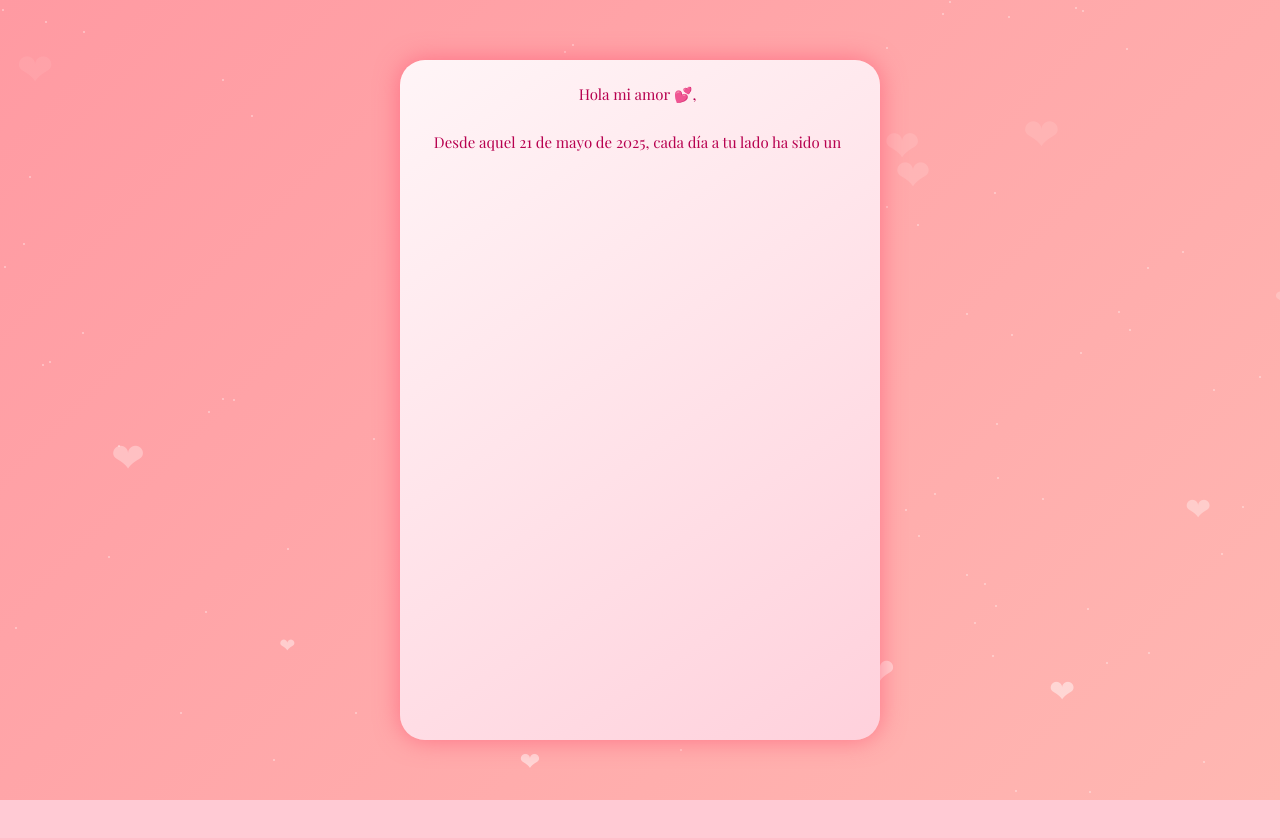
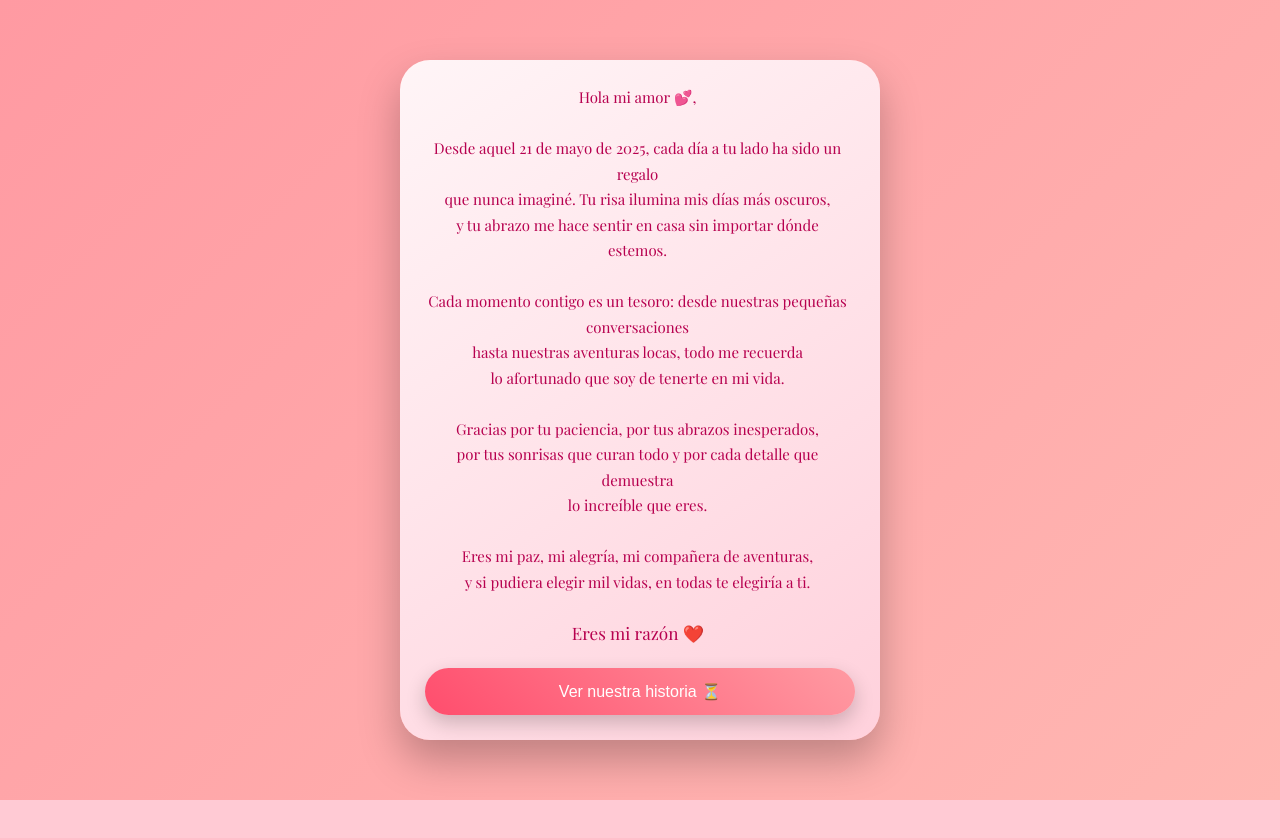
Before and after one commit to JesuusGamez/san-valentin, a plain HTML site: page index.html in a window 1280 px wide. Both pictures are taken after a click on the button "Abrir mi carta 💌". After the commit the page ends 800 px from the top, so only its background shows below. Drawn offline with nearby package versions, Linux system fonts and the light colour scheme; animation ran at ten frames a second.

Commit message:
Update index.html

```diff
--- a/index.html
+++ b/index.html
@@ -2,7 +2,9 @@
 <html lang="es">
 <head>
 <meta charset="UTF-8">
-<meta name="viewport" content="width=device-width, initial-scale=1.0, viewport-fit=cover">
+<meta name="viewport"
+content="width=device-width, initial-scale=1.0, viewport-fit=cover, user-scalable=no">
+<meta name="theme-color" content="#ff4d6d">
 <title>Nuestra Historia ❤️</title>
 
 <style>
@@ -19,53 +21,13 @@ html,body{
     color:white;
 }
 
-/* Fondo */
+/* Fondo animado */
 #background{
     position:fixed;
     inset:0;
     background: linear-gradient(135deg, #ff9aa2, #ffb7b2);
     z-index:0;
-    transition: transform 1s ease;
-}
-
-/* Estrellas */
-#stars{
-    position:fixed;
-    width:100%;
-    height:100%;
-    z-index:1;
-}
-.star{
-    position:absolute;
-    width:2px;
-    height:2px;
-    background:white;
-    opacity:0.8;
-    animation:twinkle 2s infinite alternate;
-}
-@keyframes twinkle{
-    from{opacity:0.3;}
-    to{opacity:1;}
-}
-
-/* Corazones */
-#floatingHearts{
-    position:fixed;
-    width:100%;
-    height:100%;
-    pointer-events:none;
-    overflow:hidden;
-    z-index:1;
-}
-.floating-heart{
-    position:absolute;
-    bottom:-50px;
-    color:rgba(255,255,255,0.7);
-    animation:floatUp linear infinite;
-}
-@keyframes floatUp{
-    0%{transform:translateY(0) scale(1);opacity:0.8;}
-    100%{transform:translateY(-110vh) scale(1.5);opacity:0;}
+    transition: transform 3s ease;
 }
 
 /* Escenas */
@@ -73,7 +35,6 @@ html,body{
     position:absolute;
     inset:0;
     height:100dvh;
-    width:100%;
     display:flex;
     justify-content:center;
     align-items:center;
@@ -81,7 +42,7 @@ html,body{
     text-align:center;
     opacity:0;
     pointer-events:none;
-    transition:opacity 0.8s ease;
+    transition:opacity 1s ease;
     z-index:2;
     padding:20px;
     box-sizing:border-box;
@@ -91,43 +52,47 @@ html,body{
     pointer-events:auto;
 }
 
-/* Botón */
+/* Botón elegante */
 button{
-    padding:14px 28px;
+    padding:14px 30px;
     font-size:16px;
     border:none;
-    border-radius:40px;
+    border-radius:50px;
     background:linear-gradient(45deg,#ff4d6d,#ff9aa2);
     color:white;
     cursor:pointer;
     margin-top:20px;
+    box-shadow:0 8px 20px rgba(0,0,0,0.2);
+    transition:all .3s ease;
+}
+button:active{
+    transform:scale(0.96);
 }
 
 /* Corazón */
 .heart-name-container{
-    width:85vw;
-    max-width:380px;
-    height:320px;
+    width:80vw;
+    max-width:350px;
+    height:300px;
     margin:20px 0;
     position:relative;
-    animation:latidoCorazon 1.4s infinite ease-in-out;
+    animation:latidoCorazon 1.5s infinite ease-in-out;
 }
 .heart-name{
     width:100%;
     height:100%;
     position:absolute;
-    clip-path: path("M190 300 L40 150 A80 80 0 0 1 190 70 A80 80 0 0 1 340 150 Z");
+    clip-path: path("M180 280 L40 140 A75 75 0 0 1 180 60 A75 75 0 0 1 320 140 Z");
     display:flex;
     flex-wrap:wrap;
-    align-content:flex-start;
     justify-content:center;
 }
 .heart-name span{
-    font-size:16px;
+    font-size:14px;
     color:#ff1744;
-    margin:3px 5px;
+    margin:2px 4px;
     opacity:0;
-    transform:scale(0.3);
+    transform:scale(0.5);
     transition:all .3s ease;
 }
 .heart-name span.show{
@@ -136,32 +101,45 @@ button{
 }
 @keyframes latidoCorazon{
     0%{ transform:scale(1); }
-    50%{ transform:scale(1.06); }
+    50%{ transform:scale(1.07); }
     100%{ transform:scale(1); }
 }
 
-/* Carta PERFECTA móvil */
+/* CARTA ELEGANTE */
 .card{
     background: linear-gradient(145deg, #fff5f7, #ffd1dc);
     width:100%;
     max-width:480px;
     height:85dvh;
-    border-radius:25px;
-    padding:22px;
+    border-radius:30px;
+    padding:25px;
     box-sizing:border-box;
     display:flex;
     flex-direction:column;
-    box-shadow:0 0 25px rgba(255,77,109,0.6);
+    box-shadow:0 20px 40px rgba(0,0,0,0.25);
     color:#b7004f;
+
+    opacity:0;
+    transform:translateY(60px) scale(0.95);
+    transition:all 1s cubic-bezier(.23,1.01,.32,1);
+}
+.card.mostrar{
+    opacity:1;
+    transform:translateY(0) scale(1);
 }
 
 #textoCarta{
     font-family:'Playfair Display', serif;
     font-size:15px;
-    line-height:1.6;
+    line-height:1.7;
     overflow-y:auto;
     flex:1;
     padding-right:5px;
+    opacity:0;
+    transition:opacity 2s ease;
+}
+#textoCarta.visible{
+    opacity:1;
 }
 
 .latido{
@@ -184,10 +162,8 @@ button{
 <body>
 
 <div id="background"></div>
-<div id="stars"></div>
-<div id="floatingHearts"></div>
 
-<audio id="musica" autoplay loop>
+<audio id="musica" loop>
 <source src="the-reason.mp3" type="audio/mpeg">
 </audio>
 
@@ -202,7 +178,7 @@ button{
 </div>
 
 <div class="scene" id="carta">
-    <div class="card">
+    <div class="card" id="card">
         <div id="textoCarta"></div>
         <button id="btnHistoria" style="display:none"
             onclick="irContador()">Ver nuestra historia ⏳</button>
@@ -216,49 +192,19 @@ button{
 
 <script>
 
-/* Pantalla completa automática */
-function activarPantallaCompleta(){
-    const doc=document.documentElement;
-    if(doc.requestFullscreen){
-        doc.requestFullscreen().catch(()=>{});
-    }
-}
-window.addEventListener("load", activarPantallaCompleta);
-
-/* Música */
-window.addEventListener("load", ()=>{
-    document.getElementById("musica").play().catch(()=>{});
+/* Ocultar barra navegador (truco móvil) */
+window.addEventListener("load",()=>{
+    setTimeout(()=>{ window.scrollTo(0,1); },100);
 });
 
-/* Estrellas */
-for(let i=0;i<100;i++){
-    let star=document.createElement("div");
-    star.className="star";
-    star.style.top=Math.random()*100+"%";
-    star.style.left=Math.random()*100+"%";
-    document.getElementById("stars").appendChild(star);
-}
-
-/* Corazones */
-setInterval(()=>{
-    const heart=document.createElement("div");
-    heart.className="floating-heart";
-    heart.innerHTML="❤";
-    heart.style.left=Math.random()*100+"%";
-    heart.style.fontSize=(15+Math.random()*20)+"px";
-    heart.style.animationDuration=(4+Math.random()*4)+"s";
-    document.getElementById("floatingHearts").appendChild(heart);
-    setTimeout(()=>heart.remove(),8000);
-},500);
-
-/* Corazón Ali */
+/* Corazón */
 function llenarCorazon(){
     const heart=document.getElementById("heartAli");
-    for(let i=0;i<380;i++){
+    for(let i=0;i<350;i++){
         const span=document.createElement("span");
         span.textContent="Ali";
         heart.appendChild(span);
-        setTimeout(()=>span.classList.add("show"), i*12);
+        setTimeout(()=>span.classList.add("show"), i*10);
     }
 }
 llenarCorazon();
@@ -269,12 +215,24 @@ function cambiarEscena(id){
     document.getElementById(id).classList.add("active");
 }
 
+/* Abrir carta elegante + música */
 function abrirCarta(){
+
+    // Cambiar escena
     cambiarEscena("carta");
+
+    // Activar música (ya hay interacción del usuario)
+    const musica=document.getElementById("musica");
+    musica.play().catch(()=>{});
+
+    // Animar carta
+    setTimeout(()=>{
+        document.getElementById("card").classList.add("mostrar");
         escribirCarta();
+    },300);
 }
 
-/* Carta original */
+/* Carta con fade elegante */
 function escribirCarta(){
 const texto=`Hola mi amor 💕,
 
@@ -295,21 +253,17 @@ y si pudiera elegir mil vidas, en todas te elegiría a ti.
 
 Eres mi razón ❤️`;
 
-let i=0;
 const cont=document.getElementById("textoCarta");
+cont.innerHTML=texto.replace(/\n/g,"<br>");
+cont.classList.add("visible");
 
-const writer=setInterval(()=>{
-    cont.innerHTML+=texto.charAt(i)==="\n"?"<br>":texto.charAt(i);
-    i++;
-    if(i>=texto.length){
-        clearInterval(writer);
+setTimeout(()=>{
     cont.innerHTML=cont.innerHTML.replace(
         "Eres mi razón ❤️",
         "<span class='latido'>Eres mi razón ❤️</span>"
     );
     document.getElementById("btnHistoria").style.display="inline-block";
-    }
-},35);
+},2000);
 }
 
 /* Contador */
```
Lines whose indentation alone changed are shown as unchanged.
